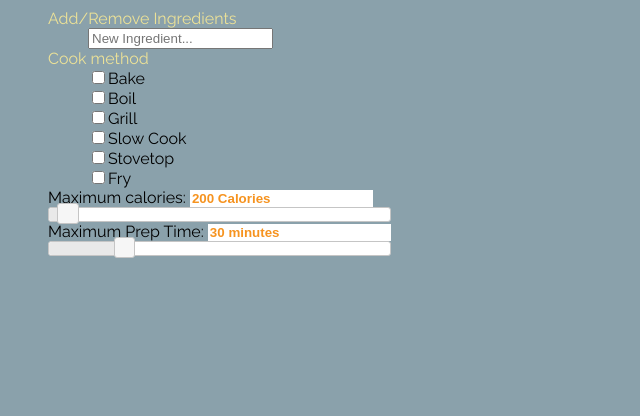
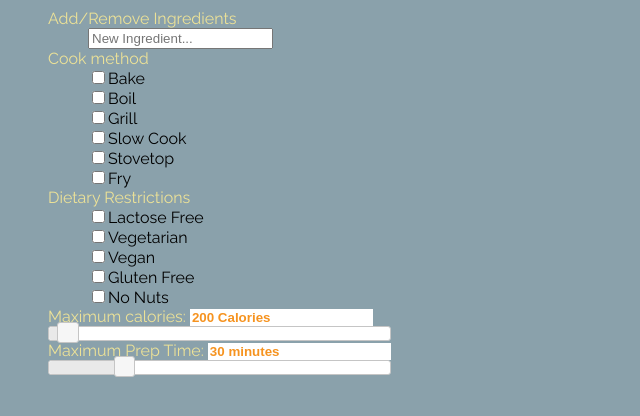
Before and after one commit to Nariana/DB-GUI-Fall2014, a PHP site: page /results.html in a window 1280 px wide. Shown: the part 90-506 px from the top of the page, without its empty margins (0-640 px from the left). Run offline with PHP 8.4, Linux system fonts and the light colour scheme; some libraries are stand-ins or nearby versions.

Commit message:
get filters - ajax not working

```diff
--- a/css/style.css
+++ b/css/style.css
@@ -131,3 +131,7 @@ margin-top: 75px;
 #filters ul{
 	list-style: none;
 }
+
+.filterField{
+	background-color: none;
+}
--- a/js/results.js
+++ b/js/results.js
@@ -9,17 +9,25 @@ $(document).ready(function(){
 
 
 function getResults(){
+
+
   $("table .resultRow").remove();
   console.log("show table");
 
-  var ing = localStorage.getItem("ingredients");
-  ing = ing.split(",");
-
   var send = new Object();
 
-  for(var i = 0; i< ing.length; i++){
-    send[i] = {"name":ing[i]};
-  }
+  var selected = $("#filters input:checked");
+  var i = 0;
+
+  $.each(selected, function(){
+    //console.log($(this).attr("class"));
+    var key = $(this).attr("class");
+    var value = $(this).val();
+
+    send[i] = {key: value};
+    i++;
+  });
+  //console.log(selected);
 
   console.log(send);
 
@@ -113,10 +121,9 @@ function load(){
       }
     });
     $( "#time" ).val($( "#slider-time" ).slider( "value" ) + " minutes");
-
-    getResults();
     addListeners();
     showIngredients();
+    getResults();
 
 }
 
@@ -125,7 +132,7 @@ function showIngredients(){
   var ing = localStorage.getItem("ingredients");
   ing = ing.split(",");
   $.each(ing, function(key, value){
-    $("#ingList").append('<li><input type="checkbox" name="ing" value="'+value+'" id="ing'+key+'"><label for="ing'+key+'">'+value+'</label></li>');
+    $("#ingList").append('<li><input type="checkbox" class="ing" checked name="ing" value="'+value+'" id="ing'+key+'"><label for="ing'+key+'">'+value+'</label></li>');
   });
 }
 
--- a/results.html
+++ b/results.html
@@ -22,21 +22,29 @@
 						<li><input type="text" name="addIngredient" placeholder="New Ingredient..."></li>
 					</ul>
 					<span class="filterTitle">Cook method</span>
+					<ul id="cookmethod">
+						<li><input class="filter" type="checkbox" name="method" value="Bake" id="Bake"><label for="Bake">Bake</label></li>
+						<li><input class="filter" type="checkbox" name="method" value="Boil" id="Boil"><label for="Boil">Boil</label></li>
+						<li><input class="filter" type="checkbox" name="method" value="Grill" id="Grill"><label for="Grill">Grill</label></li>
+						<li><input class="filter" type="checkbox" name="method" value="slowcook" id="slowcook"><label for="slowcook">Slow Cook</label></li>
+						<li><input class="filter" type="checkbox" name="method" value="Stovetop" id="Stovetop"><label for="Stovetop">Stovetop</label></li>
+						<li><input class="filter" type="checkbox" name="method" value="Fry" id="Fry"><label for="Fry">Fry</label></li>
+					</ul>
+					<span class="filterTitle">Dietary Restrictions</span>
 					<ul>
-						<li><input type="checkbox" name="method" value="Bake" id="Bake"><label for="Bake">Bake</label></li>
-						<li><input type="checkbox" name="method" value="Boil" id="Boil"><label for="Boil"></label>Boil</li>
-						<li><input type="checkbox" name="method" value="Grill" id="Grill"><label for="Grill"></label>Grill</li>
-						<li><input type="checkbox" name="method" value="slowcook" id="slowcook"><label for="slowcook"></label>Slow Cook</li>
-						<li><input type="checkbox" name="method" value="Stovetop" id="Stovetop"><label for="Stovetop"></label>Stovetop</li>
-						<li><input type="checkbox" name="method" value="Fry" id="Fry"><label for="Fry"></label>Fry</li>
+						<li><input class="filter" type="checkbox" name="restriction" value="LactoseFree" id="LactoseFree"><label for="LactoseFree">Lactose Free</label></li>
+						<li><input class="filter" type="checkbox" name="restriction" value="Vegetarian" id="Vegetarian"><label for="Vegetarian">Vegetarian</label></li>
+						<li><input class="filter" type="checkbox" name="restriction" value="Vegan" id="Vegan"><label for="Vegan">Vegan</label></li>
+						<li><input class="filter" type="checkbox" name="restriction" value="GlutenFree" id="GlutenFree"><label for="GlutenFree">Gluten Free</label></li>
+						<li><input class="filter" type="checkbox" name="restriction" value="NoNuts" id="NoNuts"><label for="NoNuts">No Nuts</label></li>
 					</ul>
-					<!--<input type="submit" name="appyFilters" value="Apply Changes" id="apply"><br>-->
-					<label for="calories">Maximum calories:</label>
-  					<input type="text" id="calories" readonly style="border:0; color:#f6931f; font-weight:bold;">
+
+					<label for="calories" class="filterTitle">Maximum calories:</label>
+  					<input type="text" id="calories" readonly class="filterField" style="border:0; color:#f6931f; font-weight:bold;">
   					<div id="slider-calories"></div>
 
-  					<label for="time">Maximum Prep Time:</label>
-  					<input type="text" id="time" readonly style="border:0; color:#f6931f; font-weight:bold;">
+  					<label for="time" class="filterTitle">Maximum Prep Time:</label>
+  					<input type="text" id="time" readonly class="filterField" style="border:0; color:#f6931f; font-weight:bold;">
   					<div id="slider-time"></div>
 				</ul>
 			</div>
```
